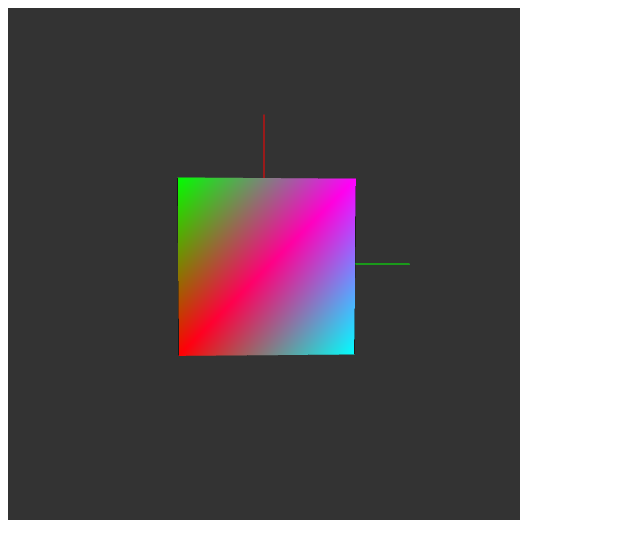
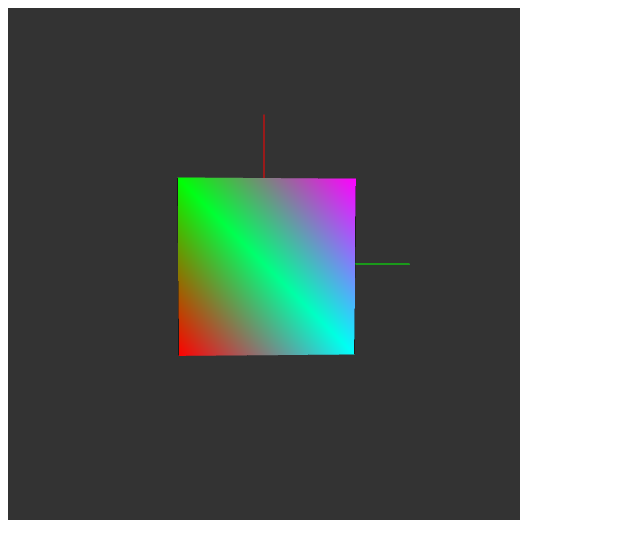
Before and after one commit to mariofoint/CS-375-Graphics, a plain HTML site: page Assignment-3/cubeTest.html in a window 1280 px wide. Shown: the whole page, without its empty margins (0-640 px from the left). Drawn offline with Linux system fonts and the light colour scheme.

Commit message:
one triangle strip now working

```diff
--- a/Assignment-3/ExperimentalCube.js
+++ b/Assignment-3/ExperimentalCube.js
@@ -63,8 +63,8 @@ class ExperimentalCube {
             0.5, 0.0, 0.5, 1.0
         ]);
         const indices1 = new Uint8Array([
-            0,1,2,3,6,7,4,5,7,3,
-            5,1,4,0,6,2
+            6,7,4,5,1,7,3,6,2,4,0,1,2,3
+           //0,1,2,3,6,7,4,5,7,3,5,1,4,0,6,2
             //0,1,2,3,6,7,4,5
         ]);
         /*const indices2 = new Uint8Array([
--- a/Assignment-3/cubeTest.html
+++ b/Assignment-3/cubeTest.html
@@ -18,8 +18,8 @@
             gl.enable(gl.DEPTH_TEST);
 
             //let cube = new BasicCube(gl);
-            let cube = new IndexedCube(gl);
-            // let cube = new ExperimentalCube(gl);
+            //let cube = new IndexedCube(gl);
+            let cube = new ExperimentalCube(gl);
             let axes = new Axes(gl);
             let ms = new MatrixStack;
 
```
